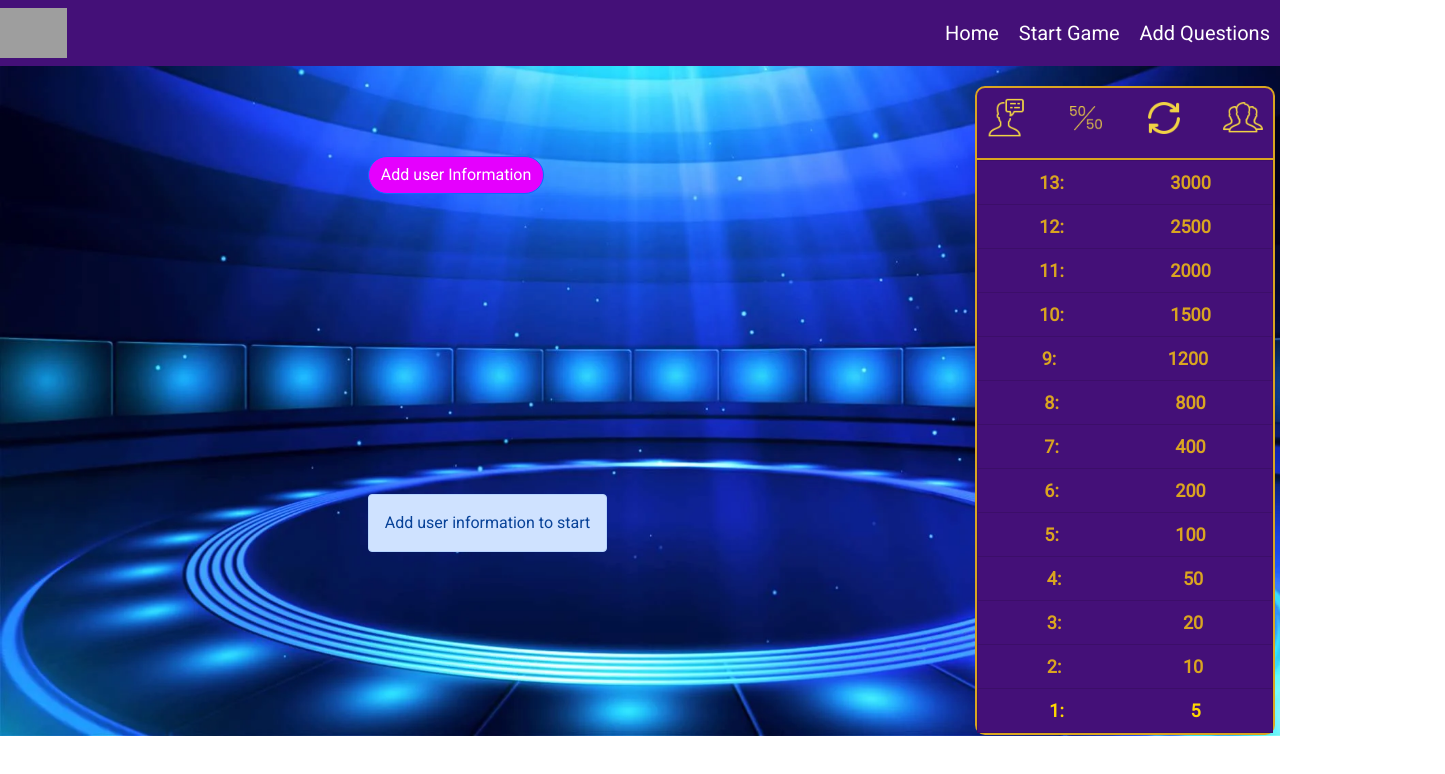
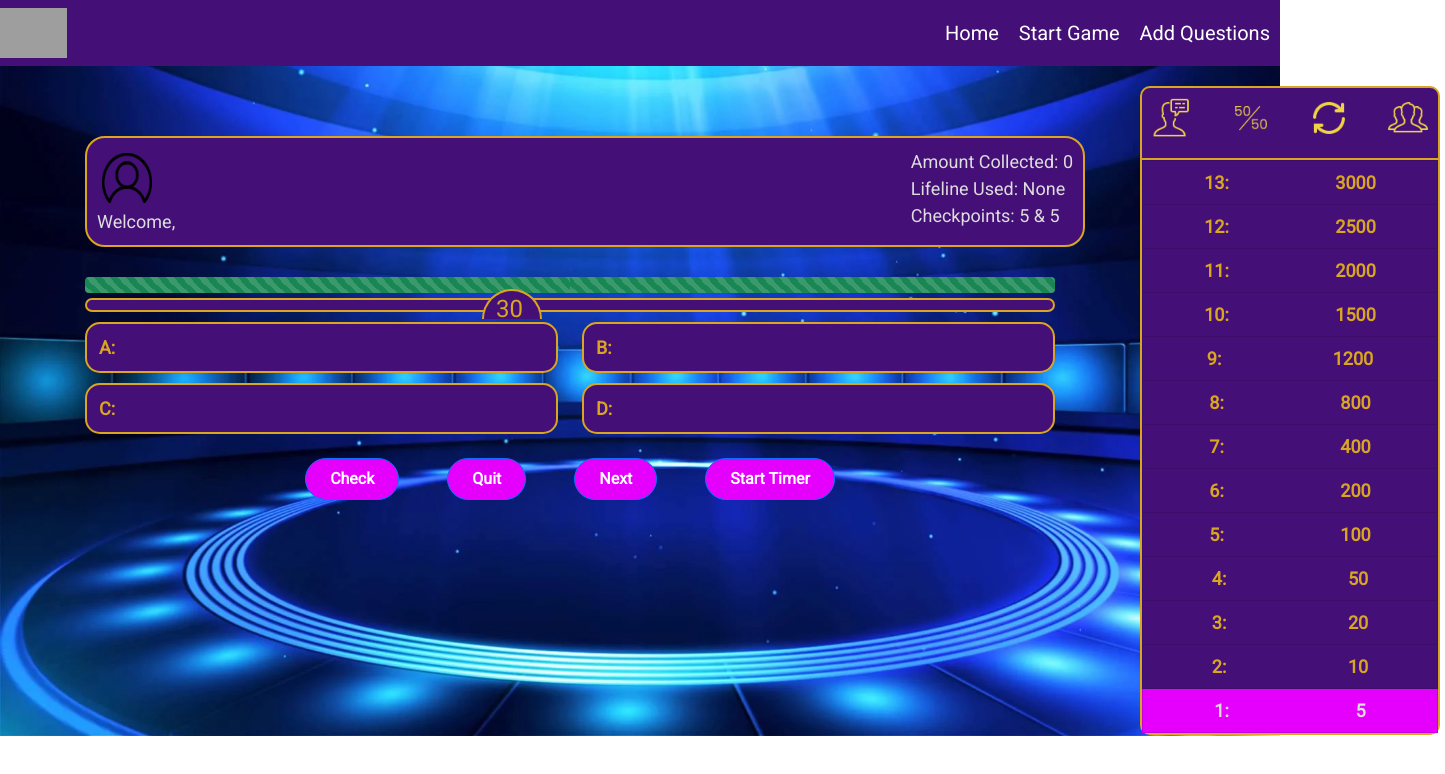
Before and after one commit to ThyPandaKing/KBC-Tirutsava, a React (Create React App) app in the folder kbc-quiz/: page /main-quiz in a window 1280 px wide. Shown: the top 774 px of the page, 1445 px wide, since content can reach past the window. Built offline with nearby package versions, Linux system fonts and the light colour scheme; no server answers; grey boxes are pictures that could not be loaded.

Commit message:
timer added

```diff
--- a/kbc-quiz/src/Game/MainQuiz.css
+++ b/kbc-quiz/src/Game/MainQuiz.css
@@ -53,11 +53,26 @@ p {
 }
 
 .gold-color{
-  color: gold;
+  background-color: #e500fe;
 }
 
 .white-color.green-color {
   color: aqua;
+}
+
+.timer{
+    position: absolute;
+    top: 38%;
+    left: 40%;
+    transform: translate(-50%, -50%);
+    height: 30px;
+    width: 60px;
+    border-radius: 50px 50px 0 0;
+    background-color: #441078;
+    color: goldenrod;
+    border: 2px solid goldenrod;
+    border-bottom: 0px;
+    font-size: x-large;
 }
 
 .holder {
@@ -86,7 +101,7 @@ label.box {
   margin-top: 10px;
   padding: 10px 12px;
   cursor: pointer;
-  border: 1px solid goldenrod;
+  border: 2px solid goldenrod;
   background-color: #441078;
   border-radius: 15px;
 }
@@ -111,7 +126,7 @@ p.question {
   border-radius: 15px;
   cursor: pointer;
   color: #ddd;
-  border: 1px solid goldenrod;
+  border: 2px solid goldenrod;
   background-color: #441078;
 }
 
--- a/kbc-quiz/src/Game/MainQuiz.js
+++ b/kbc-quiz/src/Game/MainQuiz.js
@@ -39,7 +39,7 @@ let question_list = [
 ];
 
 function MainQuiz () {
-  const [isInfoColleted, setIsInfoCollected] = useState (false);
+  const [isInfoColleted, setIsInfoCollected] = useState (true);
   const [participantName, setParticipantName] = useState ('');
   const [amountCollected, setAmountCollected] = useState (0);
   const [lifeLineUsed, setLifeLineUsed] = useState ([]);
@@ -55,6 +55,14 @@ function MainQuiz () {
   const [color2, setColor2] = useState ('');
   const [color3, setColor3] = useState ('');
   const [color4, setColor4] = useState ('');
+  let k=50;
+  const [width,setWidth] = useState(50);
+
+  let initialTime = 30;
+  let timer = initialTime;
+
+  const [timmer, setTimmer] = useState(timer);
+  const [position, setPosition] = useState('success');
 
   const [correctOption, setCorrectOption] = useState (3);
   const [currentChosenOption, setCurrentChosenOption] = useState ('');
@@ -95,9 +103,9 @@ function MainQuiz () {
           setOption3 (e.option3);
           setOption4 (e.option4);
           setCorrectOption (e.correctOption);
+
           setColor1 ('');
           setColor2 ('');
-
           setColor3 ('');
           setColor4 ('');
         })
@@ -126,20 +134,20 @@ function MainQuiz () {
 
     switch (correctOption) {
       case 1:
-        setColor2 ('#ddd');
-        setColor4 ('#ddd');
+        setOption2 ('');
+        setOption4 ('');
         break;
       case 2:
-        setColor3 ('#ddd');
-        setColor1 ('#ddd');
+        setOption3 ('');
+        setOption1 ('');
         break;
       case 3:
-        setColor2 ('#ddd');
-        setColor1 ('#ddd');
+        setOption2 ('');
+        setOption1 ('');
         break;
       case 4:
-        setColor2 ('#ddd');
-        setColor3 ('#ddd');
+        setOption2 ('');
+        setOption3 ('');
         break;
       default:
         break;
@@ -172,16 +180,16 @@ function MainQuiz () {
     resetAllColor ();
     switch (option) {
       case 1:
-        setColor1 ('#29044d');
+        setColor1 ('goldenrod');
         break;
       case 2:
-        setColor2 ('#29044d');
+        setColor2 ('goldenrod');
         break;
       case 3:
-        setColor3 ('#29044d');
+        setColor3 ('goldenrod');
         break;
       case 4:
-        setColor4 ('#29044d');
+        setColor4 ('goldenrod');
         break;
       default:
         break;
@@ -243,6 +251,26 @@ function MainQuiz () {
     if (amountCollected === level_list[13 - currentLevel]) {
       setCurrentLevel (currentLevel + 1);
     }
+  };
+
+  const startTimer = () => {
+    const interval = setInterval (() => {
+      if (timer === 1) {
+        clearInterval (interval);
+      }
+      timer = timer - 1;
+      setTimmer(timer);
+      k = 100 * timer / (2 * initialTime);
+      setWidth(k);
+      if(k<15){
+        setPosition('danger');
+      }else if(k<30){
+        setPosition('warning');
+      }
+      console.log (timer, k);
+
+    }, 1000);
+
   };
 
   return (
@@ -321,6 +349,7 @@ function MainQuiz () {
         </div>
       </div>
       <NavBar bg_color={'#441078'} />
+
       <div className="holder">
         <div className="container mb-5">
           {isInfoColleted
@@ -358,14 +387,84 @@ function MainQuiz () {
             ? <div
                 className="alert alert-primary"
                 role="alert"
-                style={{marginTop: '300px'}}
+                style={{marginTop: '100px'}}
               >
-                Add user information to start
+                <ul>
+                  <li>
+                    Time Limits
+                    <ul>
+                      <li>30 sec: Checkpoint 1</li>
+                      <li>45 sec: Checkpoint 2</li>
+                    </ul>
+                  </li>
+                  <li>
+                    Lifeline (Only 3 can be used):
+                    <ul>
+                      <li>50 - 50</li>
+                      <li>Expert Advice</li>
+                      <li>Flip the question</li>
+                      <li>Audience Poll</li>
+                    </ul>
+                  </li>
+                  <li>
+                    Participants can leave at any point with their winning prize money or end up winning the
+                    latest checkpoint if they give the wrong answer.
+                  </li>
+                  <li>
+                    Participants can choose the checkpoints
+                  </li>
+                  <li>
+                    Timer will start once the quiz master reads the question
+                  </li>
+                </ul>
               </div>
             : <div>
-                <div className="row">
+
+                <div
+                  style={{
+                    marginBottom: '0px',
+                    marginTop: '30px',
+                    width: '100%',
+                    position: 'relative',
+                  }}
+                >
+                  <div>
+                    <div
+                      className="progress justify-content-end"
+                      style={{
+                        backgroundColor: 'transparent',
+                        top: '50%',
+                        left: '20%',
+                        transform: `translate(-${50 - width}%, ${50 - width}%)`,
+                      }}
+                    >
+                      <div
+                        className={`progress-bar progress-bar-striped bg-${position}`}
+                        role="progressbar"
+                        style={{width: `${width}%`}}
+                        aria-valuenow="10"
+                        aria-valuemin="0"
+                        aria-valuemax="100"
+                      />
+                      <div
+                        className={`progress-bar progress-bar-striped bg-${position}`}
+                        role="progressbar"
+                        style={{width: `${width}%`}}
+                        aria-valuenow="10"
+                        aria-valuemin="0"
+                        aria-valuemax="100"
+                      />
+
+                    </div>
+                  </div>
+                </div>
+                <div className="row" style={{display:'flex', justifyContent: 'center'}}>
+                <div className="timer">{timmer}</div>
                   <div className="col-12 ">
-                    <p className="fw-bold mt-5 question">
+                    <p
+                      className="fw-bold question"
+                      style={{marginTop: '5px', paddingTop: '0px'}}
+                    >
                       {currentQuestion}
                     </p>
                     <div>
@@ -464,7 +563,7 @@ function MainQuiz () {
                   <div className="d-flex justify-content-center">
 
                     <button className={buttonStyle} onClick={lockAnswer}>
-                      Lock
+                      Check
                     </button>
                     <button
                       className={buttonStyle}
@@ -474,6 +573,9 @@ function MainQuiz () {
                     </button>
                     <button className={buttonStyle} onClick={nextQuestion}>
                       Next
+                    </button>
+                    <button className={buttonStyle} onClick={startTimer}>
+                      Start Timer
                     </button>
 
                   </div>
@@ -521,6 +623,7 @@ function MainQuiz () {
                 }
 
                 for (let k in checkPoints) {
+                  // eslint-disable-next-line eqeqeq
                   if (checkPoints[k] == e) {
                     classes += ' white-color';
                     break;
```
